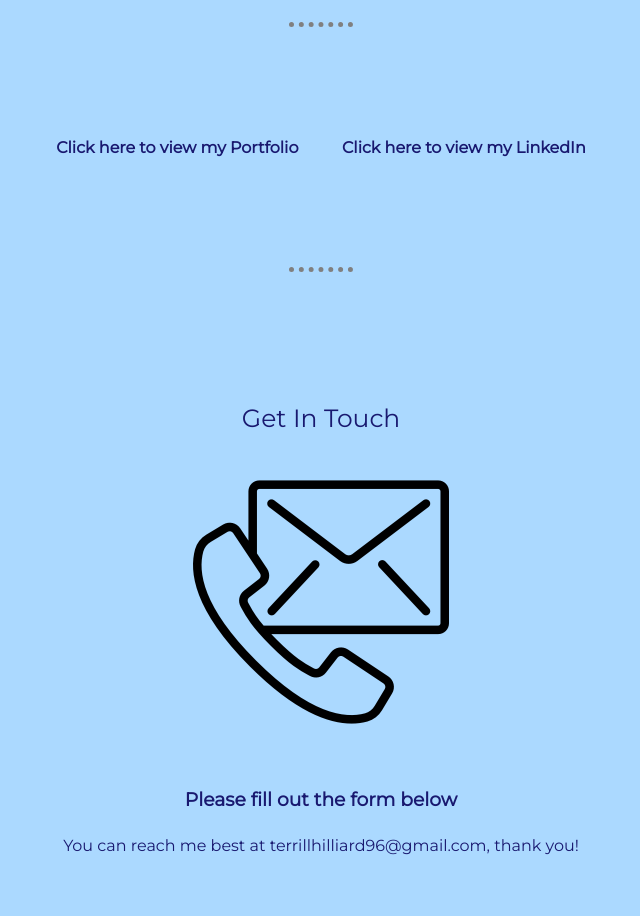
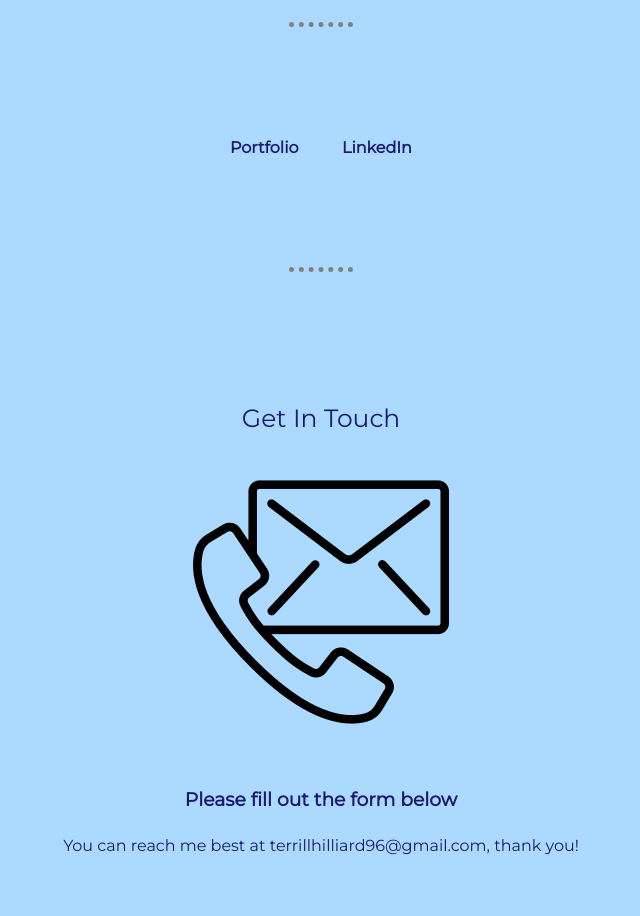
Before and after one commit to terrillhilliard/cv, a plain HTML site: page index.html in a window 1280 px wide. Shown: the part 2620-3536 px from the top of the page, without its empty margins (319-959 px from the left). Drawn offline with Linux system fonts and the light colour scheme.

Commit message:
Update index.html

```diff
--- a/index.html
+++ b/index.html
@@ -82,8 +82,8 @@
     <br>
     <br>
     <br>
-    <a class="link" href="https://terrillhilliard.github.io/tindog/">Click here to view my Portfolio</a>
-    <a class="link" href="https://linkedin.com/in/terrill-hilliard-7b3637254">Click here to view my LinkedIn</a><br>
+    <a class="link" href="https://terrillhilliard.github.io/tindog/">Portfolio</a>
+    <a class="link" href="https://linkedin.com/in/terrill-hilliard-7b3637254">LinkedIn</a><br>
     <br>
     <br>
     <br>
```
